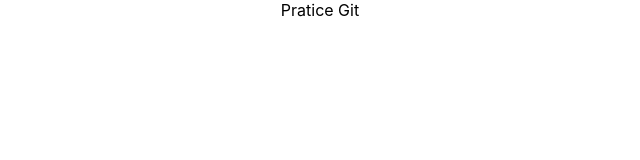
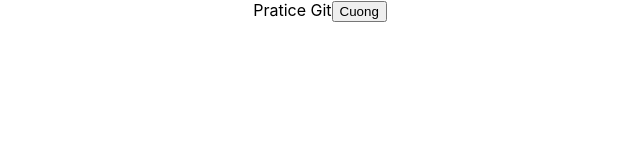
Before and after one commit to 17520216/learning-git, a React (Create React App) app: page / in a window 1280 px wide. Shown: the top 160 px of the page, without its empty margins (320-960 px from the left). Built offline with nearby package versions, Linux system fonts and the light colour scheme.

Commit message:
first code

```diff
--- a/src/App.js
+++ b/src/App.js
@@ -2,7 +2,13 @@ import logo from "./logo.svg";
 import "./App.css";
 
 function App() {
-  return <div className="App">Pratice Git</div>;
+  function handleSubmit() {
+    alert("Hello")
+  }
+  return <div className="App">Pratice Git
+
+    <button onClick={handleSubmit}>Cuong</button>
+  </div>
 }
 
 export default App;
```
Also changed, not shown: 1 other file (tests, documents, lock files or other folders).
